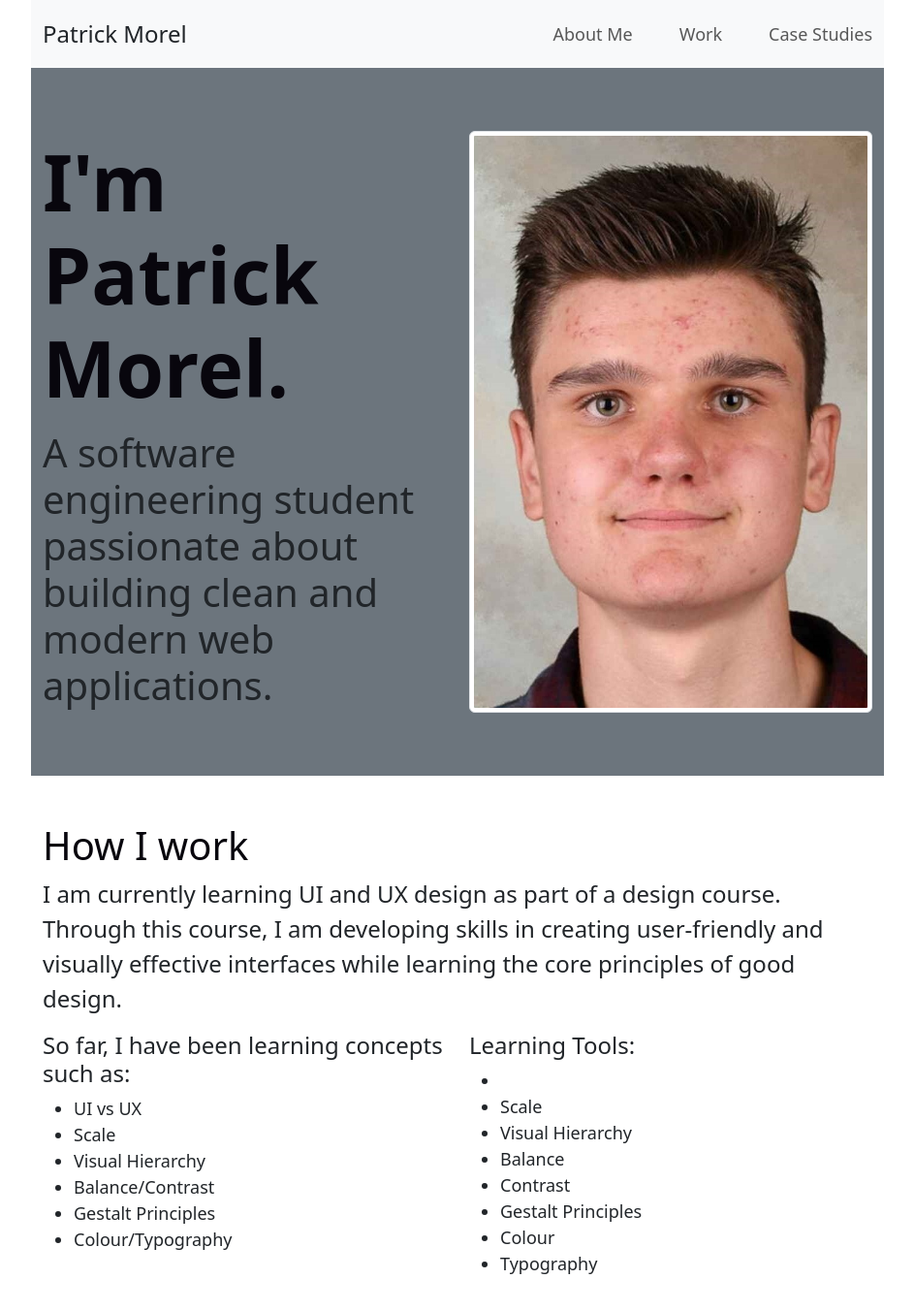
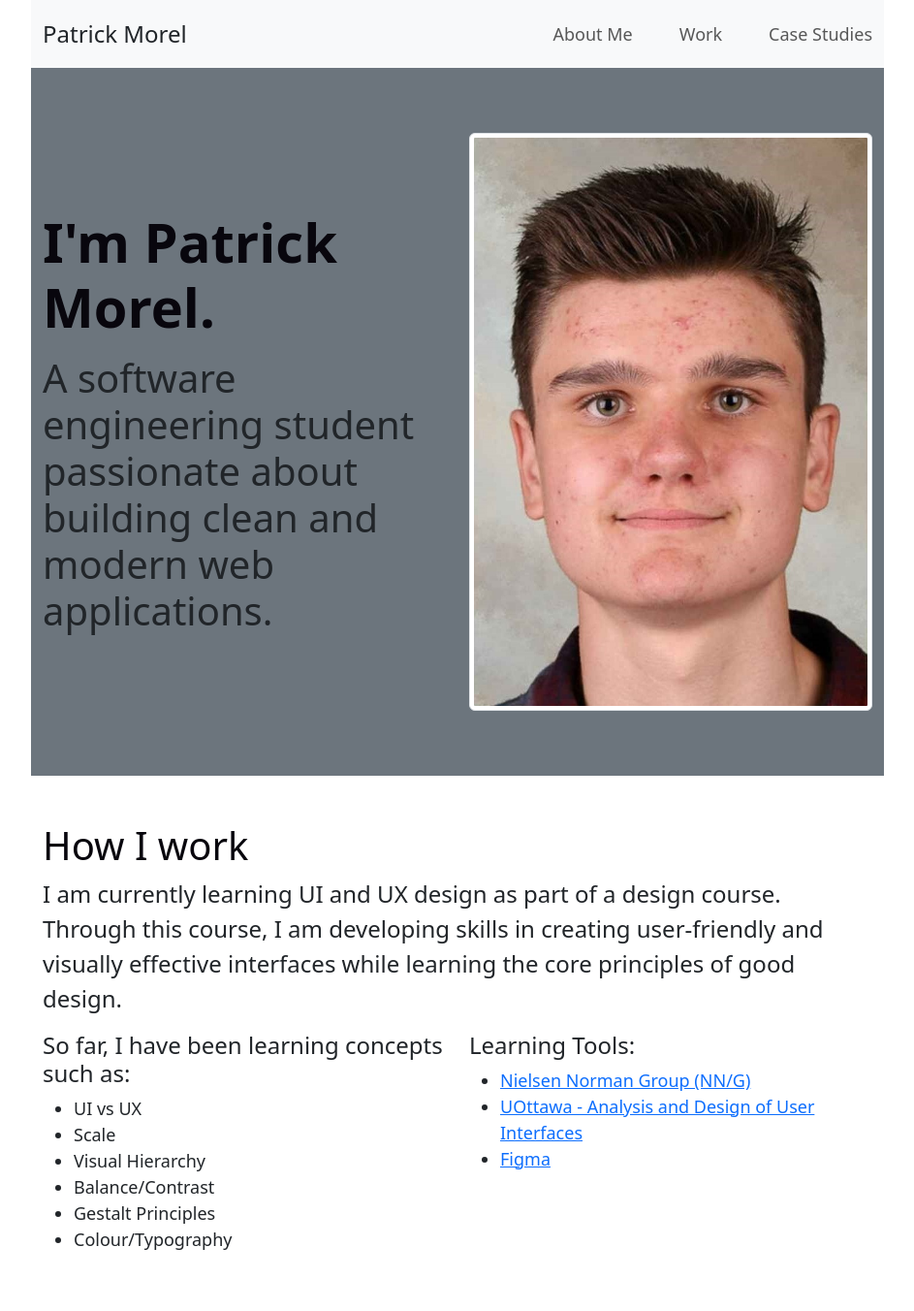
Before and after one commit to Tornado6822/portfolio-website, a React (Vite) app in the folder portfolio-website/: page / in a window 1280 px wide. Shown: the top 1352 px of the page at 97% size, without its empty margins (168-1111 px from the left). Built offline with nearby package versions, Linux system fonts and the light colour scheme.

Commit message:
Changed image size in Hero.css. Finished Workflox.jsx

```diff
--- a/portfolio-website/src/components/Hero.css
+++ b/portfolio-website/src/components/Hero.css
@@ -3,7 +3,8 @@
 }
 
 .profile-pic {
-  width: 450px;
-  height: 600px;
+  width: 100%;
+  max-width: 450px;
+  height: auto;
   object-fit: cover;
 }
--- a/portfolio-website/src/components/Hero.jsx
+++ b/portfolio-website/src/components/Hero.jsx
@@ -7,7 +7,9 @@ function Hero() {
         <div className="row align-items-center">
           {/* left text */}
           <div className="col-md-6 text-center text-md-start">
-            <h1 className="fw-bold display-1">I'm Patrick Morel.</h1>
+            <h1 className="fw-bold display-4 display-md-1">
+              I'm Patrick Morel.
+            </h1>
             <p className="lead mt-3 display-6">
               A software engineering student passionate about building clean and
               modern web applications.
--- a/portfolio-website/src/components/Workflow.jsx
+++ b/portfolio-website/src/components/Workflow.jsx
@@ -28,15 +28,20 @@ function Workflow() {
             <h4 className="mt-3">Learning Tools:</h4>
             <ul>
               <li>
-                <a href=""></a>
+                <a href="https://www.nngroup.com/">
+                  Nielsen Norman Group (NN/G)
+                </a>
               </li>
-              <li>Scale</li>
-              <li>Visual Hierarchy</li>
-              <li>Balance</li>
-              <li>Contrast</li>
-              <li>Gestalt Principles</li>
-              <li>Colour</li>
-              <li>Typography</li>
+              <li>
+                <a href="https://catalogue.uottawa.ca/en/undergrad/basc-software-engineering/#programrequirementstext">
+                  UOttawa - Analysis and Design of User Interfaces
+                </a>
+              </li>
+              <li>
+                <a href="https://www.figma.com/community/portfolio-templates?resource_type=files&editor_type=figma">
+                  Figma
+                </a>
+              </li>
             </ul>
           </div>
         </div>
```
